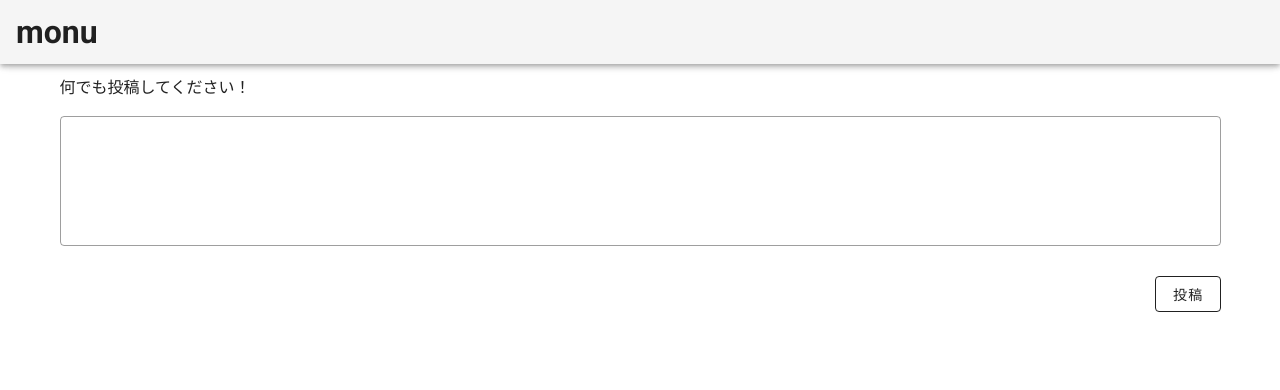
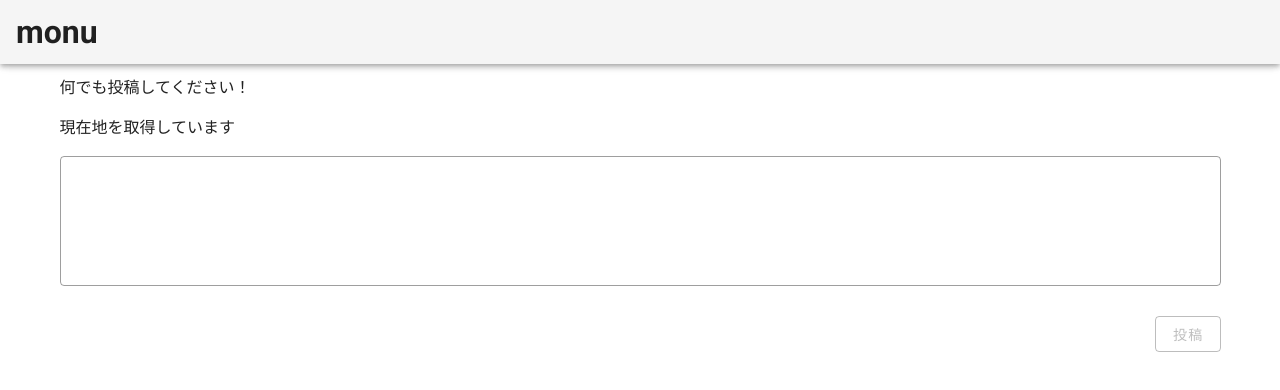
Before and after one commit to jphacks/KB_1909_1, a Nuxt app: page / in a window 1280 px wide. Shown: the top 390 px of the page. Built offline with nearby package versions, Linux system fonts and the light colour scheme; no server answers.

Commit message:
現在の緯度経度をpost

```diff
--- a/components/PostForm.vue
+++ b/components/PostForm.vue
@@ -6,9 +6,10 @@
     <p v-if="loadLocation">
       (現在地: {{ `${position.latitude}  ${position.longitude}` }})
     </p>
+    <p v-else>現在地を取得しています</p>
     <div class="form-container">
       <v-textarea v-model="postBody" outlined auto-grow></v-textarea>
-      <v-btn outlined @click="createPost">投稿</v-btn>
+      <v-btn outlined @click="createPost" :disabled="!loadLocation">投稿</v-btn>
     </div>
   </v-container>
 </template>
@@ -36,8 +37,8 @@ class PostForm extends Vue {
     try {
       const res = await ApiV1.posts.createPost({
         // TODO: 実際の値を入れる
-        longitude: 34.68486,
-        latitude: 135.1994354,
+        longitude: this.position.longitude,
+        latitude: this.position.latitude,
         url: '',
         body: this.postBody
       })
```
